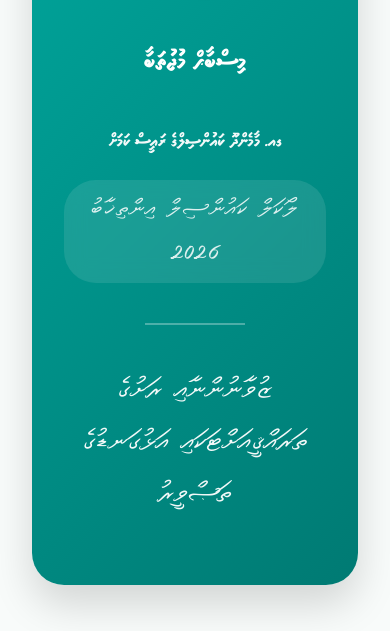
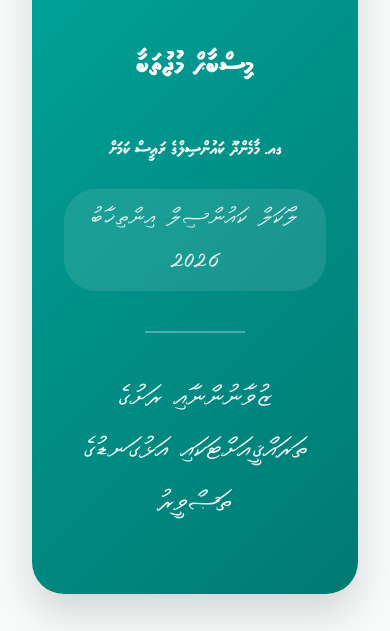
Before and after one commit to yaxxid/campaign-manifesto, a plain HTML site: page index.html in a window 390 px wide. Shown: the part 213-844 px from the top of the page. Drawn offline with Linux system fonts and the light colour scheme.

Commit message:
style: increase candidate name font size in header

```diff
--- a/styles.css
+++ b/styles.css
@@ -91,7 +91,7 @@ body {
 
 .main-header h1 {
     font-family: var(--font-bold);
-    font-size: 3.8125rem;
+    font-size: 4.5rem;
     margin-bottom: 1.5rem;
     font-weight: normal;
     line-height: 1.2;
@@ -316,7 +316,7 @@ body {
 
 @media (max-width: 900px) {
     .main-header h1 {
-        font-size: 2.8125rem;
+        font-size: 3.25rem;
     }
 
     .card {
```
